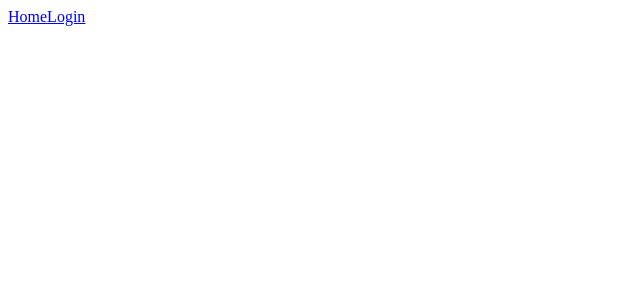
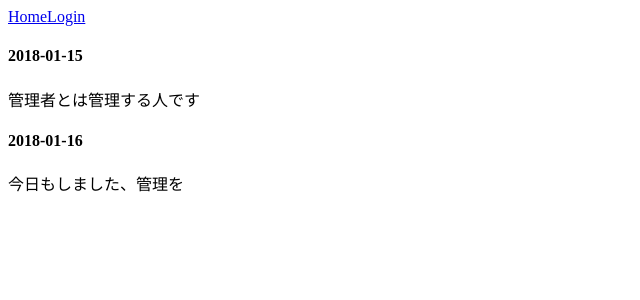
Before and after one commit to ravelll/nippue, a Vue app: page /user/1/posts in a window 1280 px wide. Shown: the top 300 px of the page, without its empty margins (0-640 px from the left). Built offline with nearby package versions, Linux system fonts and the light colour scheme.

Commit message:
route params is needed to cast

```diff
--- a/src/views/PostList.vue
+++ b/src/views/PostList.vue
@@ -25,7 +25,9 @@ export default {
       if (this.$route.path === '/') {
         return this.allPosts
       } else {
-        return this.allPosts.filter(post => post.userid === this.$route.params.id)
+        return this.allPosts.filter(
+          post => post.userid == Number(this.$route.params.id)
+        )
       }
     }
   },
```
